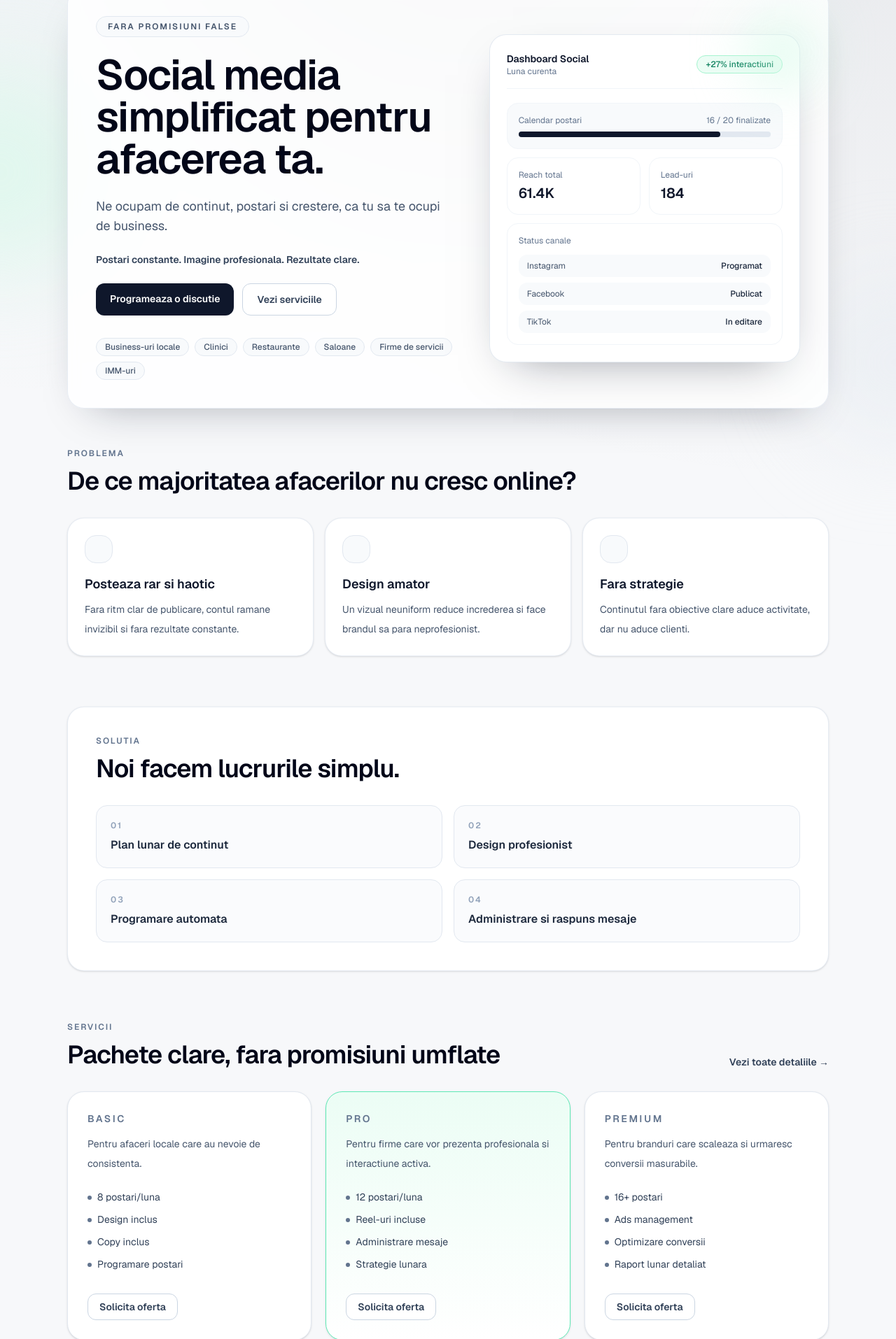
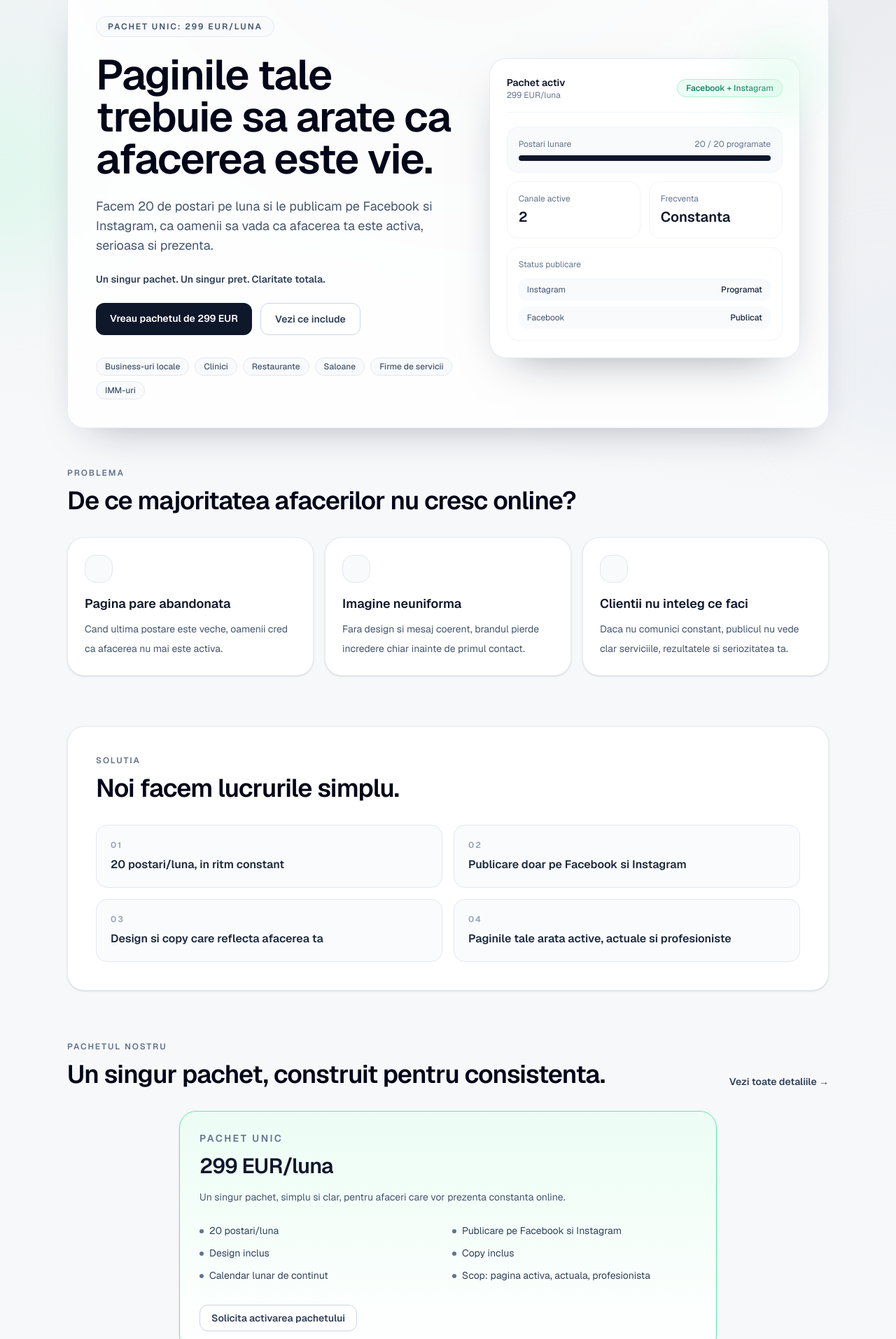
Before and after one commit to SorinMartin/simply-social-site, a Next.js app: page / in a window 1280 px wide. Shown: the part 186-2100 px from the top of the page at 70% size. Built offline with nearby package versions, Linux system fonts and the light colour scheme.

Commit message:
Refocus copy on single 299 EUR package and align header symmetry

```diff
--- a/src/app/contact/page.tsx
+++ b/src/app/contact/page.tsx
@@ -4,7 +4,7 @@ import { SiteFrame } from "@/components/SiteFrame";
 export const metadata: Metadata = {
   title: "Contact",
   description:
-    "Contacteaza Simply Social pentru o discutie despre strategia ta de social media.",
+    "Contacteaza Simply Social pentru pachetul unic de 299 EUR/luna: 20 postari pe Facebook si Instagram.",
 };
 
 type ContactItem = {
@@ -14,6 +14,10 @@ type ContactItem = {
 };
 
 const contactItems: ContactItem[] = [
+  {
+    title: "Pachet",
+    value: "299 EUR/luna | 20 postari | Facebook + Instagram",
+  },
   {
     title: "Email",
     value: "contact@simplysocial.ro",
@@ -27,7 +31,7 @@ const contactItems: ContactItem[] = [
     title: "Raspuns estimat",
     value: "In maximum 24 de ore lucratoare",
   },
-] as const;
+];
 
 export default function ContactPage() {
   return (
@@ -38,11 +42,11 @@ export default function ContactPage() {
             Contact
           </p>
           <h1 className="mt-4 text-4xl font-semibold tracking-tight text-slate-950 sm:text-5xl">
-            Hai sa discutam despre cresterea ta online.
+            Hai sa activam pachetul tau de 299 EUR/luna.
           </h1>
           <p className="mt-4 max-w-3xl text-lg text-slate-600">
-            Trimite-ne cateva detalii despre afacerea ta si revenim rapid cu un
-            plan simplu si realist.
+            Spune-ne cu ce se ocupa afacerea ta, iar noi pregatim continutul ca
+            paginile tale de Facebook si Instagram sa arate constant active.
           </p>
         </div>
       </section>
@@ -111,7 +115,7 @@ export default function ContactPage() {
                   name="message"
                   rows={5}
                   className="w-full rounded-xl border border-slate-300 bg-white px-3 py-2.5 text-sm text-slate-900 outline-none transition-colors focus:border-slate-500"
-                  placeholder="Spune-ne ce obiective ai si cu ce te putem ajuta."
+                  placeholder="Spune-ne ce faci si din ce data vrei sa incepem publicarea pe Facebook si Instagram."
                 />
               </label>
             </div>
--- a/src/app/layout.tsx
+++ b/src/app/layout.tsx
@@ -14,7 +14,7 @@ export const metadata: Metadata = {
     template: "%s | Simply Social",
   },
   description:
-    "Simply Social ajuta afacerile locale cu social media simplu: continut constant, imagine profesionala si rezultate clare.",
+    "Pachet unic Simply Social: 299 EUR/luna pentru 20 de postari pe Facebook si Instagram, ca afacerea ta sa para activa si profesionista.",
   keywords: [
     "agentie social media",
     "marketing social media",
@@ -25,7 +25,7 @@ export const metadata: Metadata = {
   openGraph: {
     title: "Simply Social | Agentie Social Media",
     description:
-      "Postari constante. Imagine profesionala. Rezultate clare pentru afaceri locale.",
+      "299 EUR/luna, 20 postari pe Facebook si Instagram. Paginile afacerii tale raman active si actuale.",
     url: "https://www.simplysocial.ro",
     siteName: "Simply Social",
     locale: "ro_RO",
--- a/src/app/servicii/page.tsx
+++ b/src/app/servicii/page.tsx
@@ -4,20 +4,22 @@ import { SiteFrame } from "@/components/SiteFrame";
 import { sectors, servicePackages } from "@/data/site";
 
 export const metadata: Metadata = {
-  title: "Servicii Social Media",
+  title: "Pachet Social Media 299 EUR/luna",
   description:
-    "Descopera pachetele Simply Social pentru administrare social media: BASIC, PRO si PREMIUM.",
+    "Pachet unic Simply Social: 20 postari/luna pe Facebook si Instagram, la 299 EUR/luna.",
 };
 
 const includedItems = [
-  "Audit initial de prezenta online",
-  "Calendar editorial lunar",
-  "Design adaptat pe identitatea brandului",
-  "Copywriting orientat spre claritate si conversie",
-  "Raport lunar cu recomandari de optimizare",
+  "20 postari/luna (design + copy)",
+  "Publicare pe Facebook si Instagram",
+  "Calendar lunar stabilit din timp",
+  "Continut care reflecta activitatea reala a afacerii",
+  "Prezenta constanta care inspira incredere",
 ] as const;
 
 export default function ServicesPage() {
+  const pack = servicePackages[0];
+
   return (
     <SiteFrame pathname="/servicii">
       <section className="mx-auto w-full max-w-6xl px-4 py-6 sm:px-6 lg:px-8">
@@ -26,32 +28,28 @@ export default function ServicesPage() {
             Servicii Simply Social
           </p>
           <h1 className="mt-4 text-4xl font-semibold tracking-tight text-slate-950 sm:text-5xl">
-            Pachete simple, executie premium.
+            Pachet unic. 299 EUR/luna.
           </h1>
           <p className="mt-4 max-w-3xl text-lg text-slate-600">
-            Fara marketing complicat. Construim prezenta online constanta pentru
-            afaceri locale, cu un proces clar si rezultate usor de urmarit.
+            Nu oferim 5 variante care te incurca. Avem un singur pachet prin
+            care facem paginile tale sa para active, actuale si profesioniste.
           </p>
         </div>
       </section>
 
       <section className="mx-auto w-full max-w-6xl px-4 py-10 sm:px-6 lg:px-8">
-        <div className="grid gap-5 lg:grid-cols-3">
-          {servicePackages.map((pack) => (
-            <article
-              key={pack.name}
-              className={`flex h-full flex-col rounded-3xl border p-7 shadow-sm ${
-                pack.highlighted
-                  ? "border-emerald-300 bg-gradient-to-b from-emerald-50 to-white"
-                  : "border-slate-200 bg-white"
-              }`}
-            >
+        <article className="rounded-3xl border border-emerald-300 bg-gradient-to-b from-emerald-50 to-white p-7 shadow-sm sm:p-10">
           <p className="text-sm font-semibold tracking-[0.18em] text-slate-500">
             {pack.name}
           </p>
-              <p className="mt-3 text-sm leading-7 text-slate-600">{pack.description}</p>
+          <p className="mt-3 text-4xl font-semibold tracking-tight text-slate-900">
+            {pack.price}
+          </p>
+          <p className="mt-4 max-w-2xl text-sm leading-7 text-slate-600">
+            {pack.description}
+          </p>
 
-              <ul className="mt-6 space-y-3 text-slate-700">
+          <ul className="mt-7 grid gap-3 text-slate-700 sm:grid-cols-2">
             {pack.features.map((feature) => (
               <li key={feature} className="flex items-start gap-2 text-sm">
                 <span className="mt-2 h-1.5 w-1.5 rounded-full bg-slate-500" />
@@ -64,18 +62,16 @@ export default function ServicesPage() {
             href="/contact"
             className="mt-8 inline-flex w-fit rounded-xl border border-slate-300 bg-white px-4 py-2 text-sm font-semibold text-slate-700 transition-all hover:-translate-y-0.5 hover:border-slate-400 hover:text-slate-900"
           >
-                Solicita oferta
+            Solicita pachetul de 299 EUR
           </Link>
         </article>
-          ))}
-        </div>
       </section>
 
       <section className="mx-auto w-full max-w-6xl px-4 py-4 sm:px-6 lg:px-8">
         <div className="grid gap-5 rounded-3xl border border-slate-200/80 bg-white p-7 shadow-sm md:grid-cols-[1.1fr_0.9fr] sm:p-10">
           <div>
             <h2 className="text-3xl font-semibold tracking-tight text-slate-950 sm:text-4xl">
-              Ce include fiecare colaborare
+              Ce obtii concret in fiecare luna
             </h2>
             <ul className="mt-6 space-y-3">
               {includedItems.map((item) => (
@@ -89,7 +85,7 @@ export default function ServicesPage() {
 
           <div>
             <p className="text-sm font-semibold uppercase tracking-[0.16em] text-slate-500">
-              Industrii
+              Pentru cine este
             </p>
             <div className="mt-4 flex flex-wrap gap-2">
               {sectors.map((sector) => (
@@ -103,8 +99,8 @@ export default function ServicesPage() {
             </div>
 
             <p className="mt-6 text-sm leading-7 text-slate-600">
-              Lucram cu business-uri locale, clinici, restaurante si firme de
-              servicii care vor sa creasca online intr-un mod predictibil.
+              Daca vrei ca oamenii sa vada ca afacerea ta functioneaza si este
+              prezenta online, acest pachet este construit exact pentru asta.
             </p>
           </div>
         </div>
@@ -113,17 +109,17 @@ export default function ServicesPage() {
       <section className="mx-auto w-full max-w-6xl px-4 py-14 sm:px-6 lg:px-8">
         <div className="rounded-3xl border border-slate-800 bg-slate-900 px-6 py-10 text-center shadow-sm sm:px-10">
           <h2 className="text-3xl font-semibold tracking-tight text-white sm:text-4xl">
-            Vrei un pachet potrivit exact pentru business-ul tau?
+            Vrei sa incepem chiar luna asta?
           </h2>
           <p className="mx-auto mt-4 max-w-2xl text-sm leading-7 text-slate-300">
-            Spune-ne obiectivele tale si revenim cu o oferta clara, fara costuri
-            ascunse.
+            Scrie-ne si activam pachetul unic de 299 EUR/luna pentru Facebook si
+            Instagram.
           </p>
           <Link
             href="/contact"
             className="mt-7 inline-flex rounded-xl bg-white px-5 py-3 text-sm font-semibold text-slate-900 transition-all hover:-translate-y-0.5 hover:bg-slate-100"
           >
-            Solicita oferta personalizata
+            Activeaza pachetul
           </Link>
         </div>
       </section>
--- a/src/components/Header.tsx
+++ b/src/components/Header.tsx
@@ -20,7 +20,7 @@ function isActive(pathname: string, href: string) {
 
 export function Header({ pathname = "/" }: HeaderProps) {
   return (
-    <header className="fixed inset-x-0 top-4 z-50 px-4 sm:px-6">
+    <header className="fixed inset-x-0 top-4 z-50 px-4 sm:px-6 lg:px-8">
       <div className="mx-auto grid w-full max-w-6xl grid-cols-[1fr_auto] items-center gap-3 rounded-2xl border border-slate-200/70 bg-white/88 px-4 py-3 shadow-[0_18px_44px_-24px_rgba(15,23,42,0.35)] backdrop-blur-xl md:grid-cols-[1fr_auto_1fr] md:px-6">
         <div className="justify-self-start">
           <Link href="/" aria-label="Simply Social - Acasa">
--- a/src/components/HeroSection.tsx
+++ b/src/components/HeroSection.tsx
@@ -6,43 +6,42 @@ function DashboardMockup() {
     <div className="relative rounded-3xl border border-slate-200/90 bg-white p-5 shadow-[0_24px_65px_-34px_rgba(15,23,42,0.5)] sm:p-6">
       <div className="mb-5 flex items-center justify-between border-b border-slate-100 pb-4">
         <div>
-          <p className="text-sm font-semibold text-slate-900">Dashboard Social</p>
-          <p className="text-xs text-slate-500">Luna curenta</p>
+          <p className="text-sm font-semibold text-slate-900">Pachet activ</p>
+          <p className="text-xs text-slate-500">299 EUR/luna</p>
         </div>
         <span className="rounded-full border border-emerald-200 bg-emerald-50 px-3 py-1 text-xs font-medium text-emerald-700">
-          +27% interactiuni
+          Facebook + Instagram
         </span>
       </div>
 
       <div className="space-y-3">
         <div className="rounded-2xl border border-slate-100 bg-slate-50 p-4">
           <div className="mb-2 flex items-center justify-between text-xs text-slate-500">
-            <span>Calendar postari</span>
-            <span>16 / 20 finalizate</span>
+            <span>Postari lunare</span>
+            <span>20 / 20 programate</span>
           </div>
           <div className="h-2 rounded-full bg-slate-200">
-            <div className="h-2 w-4/5 rounded-full bg-slate-900" />
+            <div className="h-2 w-full rounded-full bg-slate-900" />
           </div>
         </div>
 
         <div className="grid grid-cols-2 gap-3">
           <div className="rounded-2xl border border-slate-100 p-4">
-            <p className="text-xs text-slate-500">Reach total</p>
-            <p className="mt-1 text-xl font-semibold text-slate-900">61.4K</p>
+            <p className="text-xs text-slate-500">Canale active</p>
+            <p className="mt-1 text-xl font-semibold text-slate-900">2</p>
           </div>
           <div className="rounded-2xl border border-slate-100 p-4">
-            <p className="text-xs text-slate-500">Lead-uri</p>
-            <p className="mt-1 text-xl font-semibold text-slate-900">184</p>
+            <p className="text-xs text-slate-500">Frecventa</p>
+            <p className="mt-1 text-xl font-semibold text-slate-900">Constanta</p>
           </div>
         </div>
 
         <div className="rounded-2xl border border-slate-100 p-4">
-          <p className="mb-3 text-xs text-slate-500">Status canale</p>
+          <p className="mb-3 text-xs text-slate-500">Status publicare</p>
           <div className="space-y-2">
             {[
               { channel: "Instagram", status: "Programat" },
               { channel: "Facebook", status: "Publicat" },
-              { channel: "TikTok", status: "In editare" },
             ].map((item) => (
               <div
                 key={item.channel}
@@ -67,20 +66,20 @@ export function HeroSection() {
       <div className="grid items-center gap-10 rounded-3xl border border-slate-200/80 bg-white/85 p-6 shadow-[0_24px_60px_-34px_rgba(15,23,42,0.4)] backdrop-blur md:p-10 lg:grid-cols-[1.08fr_0.92fr]">
         <div className="space-y-6">
           <p className="inline-flex rounded-full border border-slate-200 bg-slate-50 px-4 py-1.5 text-xs font-semibold uppercase tracking-[0.16em] text-slate-600">
-            Fara promisiuni false
+            Pachet unic: 299 EUR/luna
           </p>
 
           <h1 className="text-balance text-4xl font-semibold tracking-tight text-slate-950 sm:text-5xl lg:text-6xl">
-            Social media simplificat pentru afacerea ta.
+            Paginile tale trebuie sa arate ca afacerea este vie.
           </h1>
 
           <p className="max-w-2xl text-pretty text-lg text-slate-600">
-            Ne ocupam de continut, postari si crestere, ca tu sa te ocupi de
-            business.
+            Facem 20 de postari pe luna si le publicam pe Facebook si Instagram,
+            ca oamenii sa vada ca afacerea ta este activa, serioasa si prezenta.
           </p>
 
           <p className="text-sm font-semibold text-slate-700">
-            Postari constante. Imagine profesionala. Rezultate clare.
+            Un singur pachet. Un singur pret. Claritate totala.
           </p>
 
           <div className="flex flex-wrap gap-3">
@@ -88,13 +87,13 @@ export function HeroSection() {
               href="/contact"
               className="rounded-xl bg-slate-900 px-5 py-3 text-sm font-semibold text-white transition-all hover:-translate-y-0.5 hover:bg-slate-800"
             >
-              Programeaza o discutie
+              Vreau pachetul de 299 EUR
             </Link>
             <Link
               href="/servicii"
               className="rounded-xl border border-slate-300 bg-white px-5 py-3 text-sm font-semibold text-slate-700 transition-all hover:-translate-y-0.5 hover:border-slate-400 hover:text-slate-900"
             >
-              Vezi serviciile
+              Vezi ce include
             </Link>
           </div>
 
--- a/src/components/ServicesSection.tsx
+++ b/src/components/ServicesSection.tsx
@@ -2,16 +2,18 @@ import Link from "next/link";
 import { servicePackages } from "@/data/site";
 
 export function ServicesSection() {
+  const pack = servicePackages[0];
+
   return (
     <section id="servicii" className="mx-auto w-full max-w-6xl px-4 py-14 sm:px-6 lg:px-8">
       <div className="space-y-8">
         <div className="flex flex-col gap-3 sm:flex-row sm:items-end sm:justify-between">
           <div>
             <p className="text-xs font-semibold uppercase tracking-[0.16em] text-slate-500">
-              Servicii
+              Pachetul nostru
             </p>
             <h2 className="mt-3 text-3xl font-semibold tracking-tight text-slate-950 sm:text-4xl">
-              Pachete clare, fara promisiuni umflate
+              Un singur pachet, construit pentru consistenta.
             </h2>
           </div>
           <Link
@@ -22,22 +24,16 @@ export function ServicesSection() {
           </Link>
         </div>
 
-        <div className="grid gap-5 lg:grid-cols-3">
-          {servicePackages.map((pack) => (
-            <article
-              key={pack.name}
-              className={`flex h-full flex-col rounded-3xl border p-7 shadow-sm transition-all duration-200 hover:-translate-y-1 hover:shadow-md ${
-                pack.highlighted
-                  ? "border-emerald-300 bg-gradient-to-b from-emerald-50 to-white"
-                  : "border-slate-200 bg-white"
-              }`}
-            >
+        <article className="mx-auto max-w-3xl rounded-3xl border border-emerald-300 bg-gradient-to-b from-emerald-50 to-white p-7 shadow-sm transition-all duration-200 hover:-translate-y-1 hover:shadow-md">
           <p className="text-sm font-semibold tracking-[0.18em] text-slate-500">
             {pack.name}
           </p>
+          <p className="mt-3 text-3xl font-semibold tracking-tight text-slate-900">
+            {pack.price}
+          </p>
           <p className="mt-3 text-sm leading-7 text-slate-600">{pack.description}</p>
 
-              <ul className="mt-6 space-y-3 text-slate-700">
+          <ul className="mt-6 grid gap-3 text-slate-700 sm:grid-cols-2">
             {pack.features.map((feature) => (
               <li key={feature} className="flex items-start gap-2 text-sm">
                 <span className="mt-2 h-1.5 w-1.5 rounded-full bg-slate-500" />
@@ -50,11 +46,9 @@ export function ServicesSection() {
             href="/contact"
             className="mt-8 inline-flex w-fit rounded-xl border border-slate-300 bg-white px-4 py-2 text-sm font-semibold text-slate-700 transition-all hover:-translate-y-0.5 hover:border-slate-400 hover:text-slate-900"
           >
-                Solicita oferta
+            Solicita activarea pachetului
           </Link>
         </article>
-          ))}
-        </div>
       </div>
     </section>
   );
--- a/src/data/site.ts
+++ b/src/data/site.ts
@@ -8,88 +8,73 @@ export const navItems = [
 export type ServicePackage = {
   name: string;
   description: string;
+  price: string;
   features: string[];
   highlighted?: boolean;
 };
 
 export const problemPoints = [
   {
-    title: "Posteaza rar si haotic",
+    title: "Pagina pare abandonata",
     description:
-      "Fara ritm clar de publicare, contul ramane invizibil si fara rezultate constante.",
+      "Cand ultima postare este veche, oamenii cred ca afacerea nu mai este activa.",
   },
   {
-    title: "Design amator",
+    title: "Imagine neuniforma",
     description:
-      "Un vizual neuniform reduce increderea si face brandul sa para neprofesionist.",
+      "Fara design si mesaj coerent, brandul pierde incredere chiar inainte de primul contact.",
   },
   {
-    title: "Fara strategie",
+    title: "Clientii nu inteleg ce faci",
     description:
-      "Continutul fara obiective clare aduce activitate, dar nu aduce clienti.",
+      "Daca nu comunici constant, publicul nu vede clar serviciile, rezultatele si seriozitatea ta.",
   },
 ] as const;
 
 export const solutionPoints = [
-  "Plan lunar de continut",
-  "Design profesionist",
-  "Programare automata",
-  "Administrare si raspuns mesaje",
+  "20 postari/luna, in ritm constant",
+  "Publicare doar pe Facebook si Instagram",
+  "Design si copy care reflecta afacerea ta",
+  "Paginile tale arata active, actuale si profesioniste",
 ] as const;
 
 export const processSteps = [
   {
     title: "Discutie initiala",
     description:
-      "Intelegem oferta, clientii si obiectivele comerciale ale afacerii tale.",
+      "Intelegem business-ul tau, serviciile si tipul de clienti pe care vrei sa ii atragi.",
   },
   {
-    title: "Strategie si plan",
+    title: "Plan lunar",
     description:
-      "Definim directia de continut, mesajele cheie si calendarul de publicare.",
+      "Stabilim calendarul pentru cele 20 de postari si directia vizuala pentru luna urmatoare.",
   },
   {
     title: "Creare continut",
     description:
-      "Producem design-uri si copy clare, aliniate cu brandul si audienta ta.",
+      "Pregatim design-ul si textele astfel incat paginile sa reflecte clar activitatea afacerii.",
   },
   {
-    title: "Publicare & optimizare",
+    title: "Publicare pe Facebook & Instagram",
     description:
-      "Publicam, monitorizam rezultatele si ajustam lunar pentru performanta mai buna.",
+      "Programam si publicam tot continutul, ca paginile tale sa ramana constant active.",
   },
 ] as const;
 
 export const servicePackages: ServicePackage[] = [
   {
-    name: "BASIC",
-    description: "Pentru afaceri locale care au nevoie de consistenta.",
+    name: "PACHET UNIC",
+    price: "299 EUR/luna",
+    description:
+      "Un singur pachet, simplu si clar, pentru afaceri care vor prezenta constanta online.",
+    highlighted: true,
     features: [
-      "8 postari/luna",
+      "20 postari/luna",
+      "Publicare pe Facebook si Instagram",
       "Design inclus",
       "Copy inclus",
-      "Programare postari",
-    ],
-  },
-  {
-    name: "PRO",
-    description: "Pentru firme care vor prezenta profesionala si interactiune activa.",
-    highlighted: true,
-    features: [
-      "12 postari/luna",
-      "Reel-uri incluse",
-      "Administrare mesaje",
-      "Strategie lunara",
-    ],
-  },
-  {
-    name: "PREMIUM",
-    description: "Pentru branduri care scaleaza si urmaresc conversii masurabile.",
-    features: [
-      "16+ postari",
-      "Ads management",
-      "Optimizare conversii",
-      "Raport lunar detaliat",
+      "Calendar lunar de continut",
+      "Scop: pagina activa, actuala, profesionista",
     ],
   },
 ];
```
Also changed, not shown: src/components/FinalCtaSection.tsx (+5 -5 lines). Lines whose indentation alone changed are shown as unchanged.
